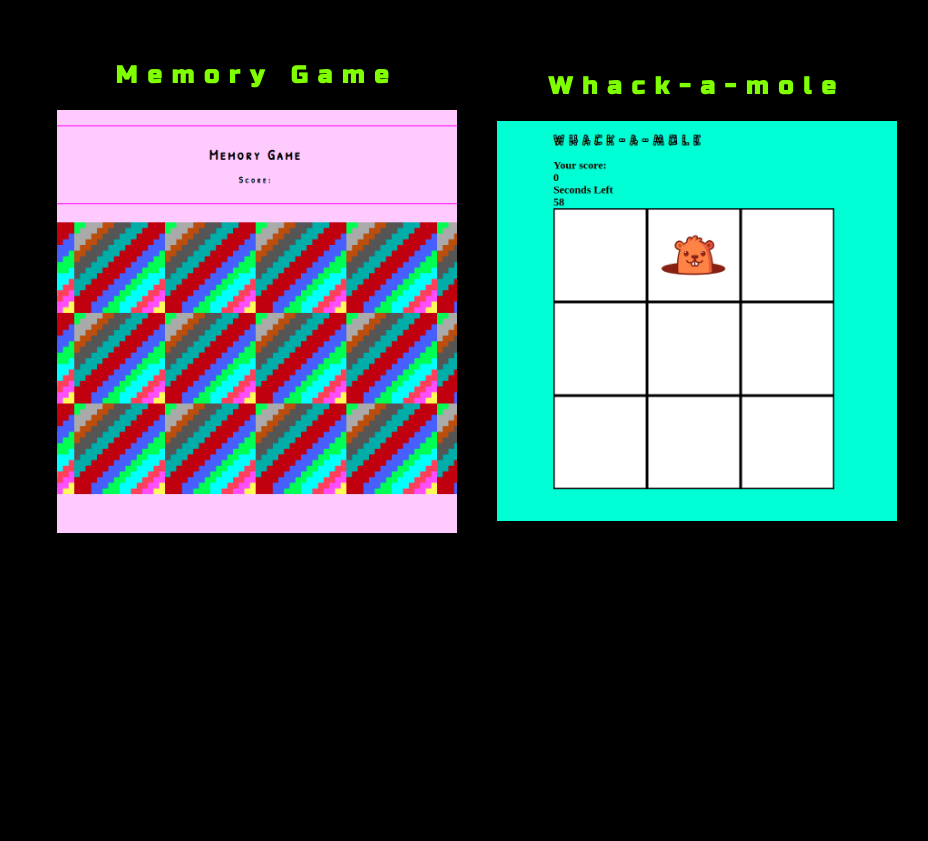
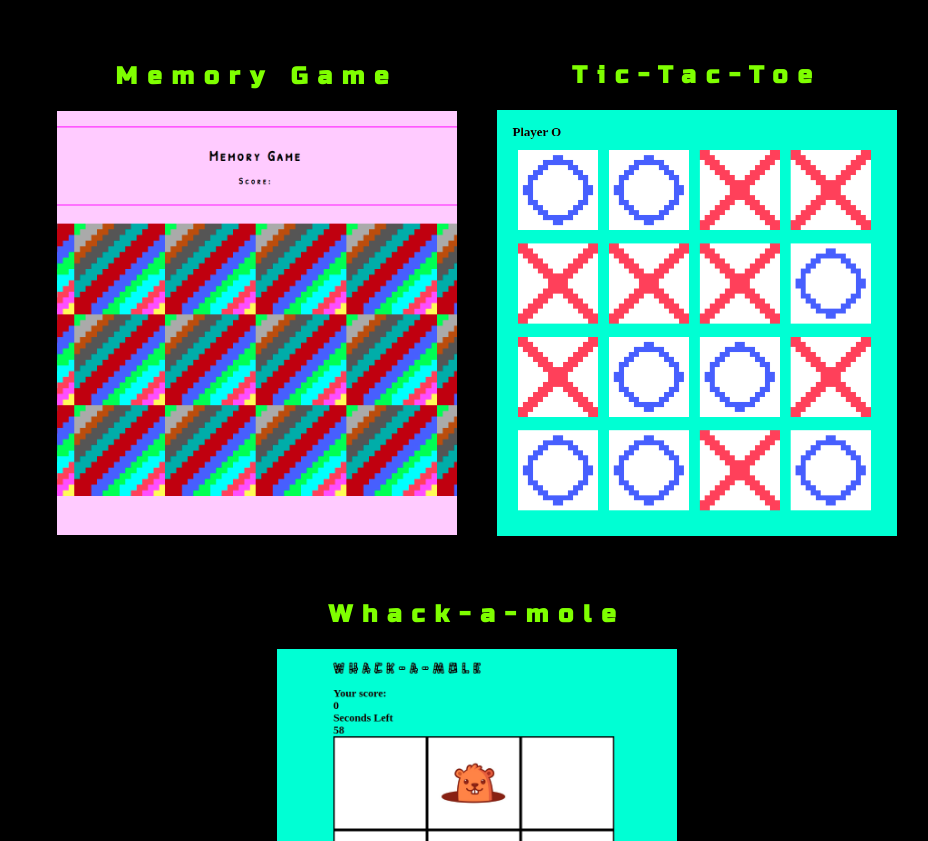
Before and after one commit to Nollili/myArcadeGames, a plain HTML site: page index.html in a window 1280 px wide. Shown: the part 959-1800 px from the top of the page, without its empty margins (163-1091 px from the left). Before the commit the page ends 1544 px from the top, so only its background shows below. Drawn offline with Linux system fonts and the light colour scheme.

Commit message:
Update index.html

```diff
--- a/index.html
+++ b/index.html
@@ -36,6 +36,12 @@
                 <img src="memory.png" alt="" width="400px">
             </a>
         </div>
+        <div class="tictactoe">
+            <h2>Tic-Tac-Toe</h2>
+            <a href="Tic-Tac-Toe/tictactoe.html">
+                <img src="tictac.png" alt="" width="400px">
+            </a>
+        </div>
 
         <div class="mole">
             <h2>Whack-a-mole</h2>
```
